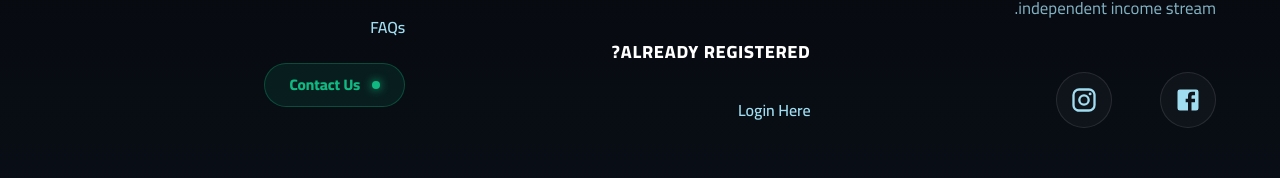
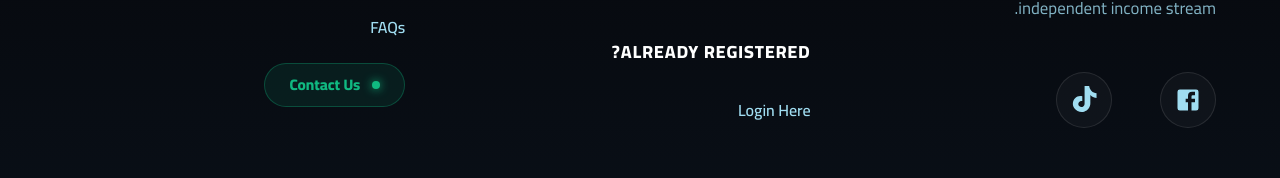
Before and after one commit to abdelrhman445/Future, a Next.js app in the folder Future_Frontend/: page /1 in a window 1280 px wide. Shown: the part 3125-3303 px from the top of the page. Built offline with nearby package versions, Linux system fonts and the light colour scheme; no server answers.

Commit message:
fix: adjust navbar spacing, add custom tiktok icon, and update manager access

```diff
--- a/Future_Frontend/src/app/[locale]/page.tsx
+++ b/Future_Frontend/src/app/[locale]/page.tsx
@@ -10,13 +10,20 @@ import {
 import {
   PlayCircle, School, TrendingUp, Star, Login, PersonAdd, CheckCircle,
   RocketLaunchRounded, WorkspacePremiumRounded, LocalFireDepartmentRounded,
-  ExpandMoreRounded, Facebook, Instagram
+  ExpandMoreRounded, Facebook,
+
 } from '@mui/icons-material';
 import { motion } from 'framer-motion';
 import Navbar from '@/components/layout/Navbar';
 import { coursesApi, adminApi } from '@/lib/api';
 import { useAuthStore } from '@/store/auth.store';
+import SvgIcon from '@mui/material/SvgIcon';
 
+const TiktokIcon = (props: any) => (
+  <SvgIcon {...props} viewBox="0 0 24 24">
+    <path d="M12.525.02c1.31-.02 2.61-.01 3.91.04.15 1.53.85 3.01 2.01 4.14 1.15 1.13 2.7 1.76 4.3 1.94v4.06c-1.39-.08-2.76-.5-3.92-1.22-.52-.33-.99-.74-1.38-1.2v7.1c0 3.32-2.18 6.27-5.32 7.15-3.15.88-6.52-.3-8.4-2.95-1.89-2.65-1.63-6.27.63-8.62 1.63-1.68 3.97-2.3 6.18-1.63v4.11c-.56-.16-1.16-.14-1.69.07-.54.21-.99.59-1.31 1.07-.31.48-.46 1.05-.41 1.62.05.57.3 1.1.72 1.52.42.41.97.68 1.55.77.58.08 1.17-.02 1.68-.3.51-.27.91-.71 1.15-1.23.24-.52.34-1.09.28-1.66V.02z" />
+  </SvgIcon>
+);
 // ================= THEME PALETTE =================
 const palette = {
   bg: '#050508', // Darker premium background
@@ -356,20 +363,29 @@ export default function HomePage() {
 
               {/* 🔴 تم توسيع المسافات بقوة باستخدام الـ gap */}
               <Stack direction="row" sx={{ gap: { xs: 4, sm: 6 } }}>
-                <IconButton component="a" href="https://facebook.com" target="_blank" sx={{
+                <IconButton component="a" href="https://www.facebook.com/share/1ChpQ7cxtQ/?mibextid=wwXIfr" target="_blank" sx={{
                   width: 56, height: 56, color: palette.textSec, bgcolor: alpha('#fff', 0.03), border: `1px solid ${alpha('#fff', 0.1)}`,
                   '&:hover': { color: '#000', bgcolor: palette.primary, borderColor: palette.primary, transform: 'translateY(-5px)', boxShadow: `0 10px 20px ${alpha(palette.primary, 0.3)}` },
                   transition: 'all 0.3s cubic-bezier(0.4, 0, 0.2, 1)'
                 }}>
                   <Facebook sx={{ fontSize: 28 }} />
                 </IconButton>
-                <IconButton component="a" href="https://instagram.com" target="_blank" sx={{
-                  width: 56, height: 56, color: palette.textSec, bgcolor: alpha('#fff', 0.03), border: `1px solid ${alpha('#fff', 0.1)}`,
-                  '&:hover': { color: '#000', bgcolor: palette.primary, borderColor: palette.primary, transform: 'translateY(-5px)', boxShadow: `0 10px 20px ${alpha(palette.primary, 0.3)}` },
-                  transition: 'all 0.3s cubic-bezier(0.4, 0, 0.2, 1)'
-                }}>
-                  <Instagram sx={{ fontSize: 28 }} />
-                </IconButton>
+                <IconButton
+  component="a"
+  href="https://www.tiktok.com/@future_academy.official?_r=1&_t=ZS-95PIcjlTq1B"
+  target="_blank"
+  sx={{
+    width: 56,
+    height: 56,
+    color: palette.textSec,
+    bgcolor: alpha('#fff', 0.03),
+    border: `1px solid ${alpha('#fff', 0.1)}`,
+    '&:hover': { color: '#000', bgcolor: palette.primary, borderColor: palette.primary, transform: 'translateY(-5px)', boxShadow: `0 10px 20px ${alpha(palette.primary, 0.3)}` },
+    transition: 'all 0.3s cubic-bezier(0.4, 0, 0.2, 1)'
+  }}
+>
+  <TiktokIcon sx={{ fontSize: 28 }} />
+</IconButton>
               </Stack>
             </Grid>
 
@@ -416,7 +432,7 @@ export default function HomePage() {
                 <Box sx={{ mt: 2 }}>
                   <Typography
                     component="a"
-                    href="https://wa.me/201000000000"
+                    href="https://wa.me/201155242794"
                     target="_blank"
                     rel="noopener noreferrer"
                     sx={{
--- a/Future_Frontend/src/app/[locale]/terms/page.tsx
+++ b/Future_Frontend/src/app/[locale]/terms/page.tsx
@@ -7,12 +7,17 @@ import {
 } from '@mui/material';
 import {
   GavelRounded, SecurityRounded, CopyrightRounded, PaymentsRounded,
-  HandshakeRounded, UpdateRounded, Facebook, Instagram, ArticleRounded,
+  HandshakeRounded, UpdateRounded, Facebook, ArticleRounded,
   ArrowForwardIosRounded, ArrowBackIosRounded
 } from '@mui/icons-material';
 import { motion } from 'framer-motion';
 import Navbar from '@/components/layout/Navbar';
-
+import SvgIcon from '@mui/material/SvgIcon';
+const TiktokIcon = (props: any) => (
+  <SvgIcon {...props} viewBox="0 0 24 24">
+    <path d="M12.525.02c1.31-.02 2.61-.01 3.91.04.15 1.53.85 3.01 2.01 4.14 1.15 1.13 2.7 1.76 4.3 1.94v4.06c-1.39-.08-2.76-.5-3.92-1.22-.52-.33-.99-.74-1.38-1.2v7.1c0 3.32-2.18 6.27-5.32 7.15-3.15.88-6.52-.3-8.4-2.95-1.89-2.65-1.63-6.27.63-8.62 1.63-1.68 3.97-2.3 6.18-1.63v4.11c-.56-.16-1.16-.14-1.69.07-.54.21-.99.59-1.31 1.07-.31.48-.46 1.05-.41 1.62.05.57.3 1.1.72 1.52.42.41.97.68 1.55.77.58.08 1.17-.02 1.68-.3.51-.27.91-.71 1.15-1.23.24-.52.34-1.09.28-1.66V.02z" />
+  </SvgIcon>
+);
 // ================= THEME PALETTE =================
 const palette = {
   bg: '#050508',
@@ -222,7 +227,7 @@ export default function TermsPage() {
               <Typography sx={{ color: palette.textSec, fontSize: '1rem', mb: 4, maxWidth: 500, mx: 'auto' }}>
                 {ar ? 'إذا كان لديك أي أسئلة بخصوص الشروط والأحكام، فريق الدعم القانوني متاح للرد على جميع استفساراتك.' : 'If you have any questions regarding the terms and conditions, our legal support team is available to answer your inquiries.'}
               </Typography>
-              <Box component="a" href="https://wa.me/201000000000" target="_blank" sx={{ display: 'inline-block', background: palette.primary, color: '#000', px: 4, py: 1.5, borderRadius: '50px', fontWeight: 800, textDecoration: 'none', transition: '0.3s', '&:hover': { background: palette.primaryHover, transform: 'translateY(-3px)', boxShadow: `0 10px 20px ${alpha(palette.primary, 0.3)}` } }}>
+              <Box component="a" href="https://wa.me/201155242794" target="_blank" sx={{ display: 'inline-block', background: palette.primary, color: '#000', px: 4, py: 1.5, borderRadius: '50px', fontWeight: 800, textDecoration: 'none', transition: '0.3s', '&:hover': { background: palette.primaryHover, transform: 'translateY(-3px)', boxShadow: `0 10px 20px ${alpha(palette.primary, 0.3)}` } }}>
                 {ar ? 'تواصل مع الدعم' : 'Contact Support'}
               </Box>
             </Card>
@@ -247,11 +252,11 @@ export default function TermsPage() {
               </Typography>
 
               <Stack direction="row" sx={{ gap: { xs: 4, sm: 6 } }}>
-                <IconButton component="a" href="https://facebook.com" target="_blank" sx={{ width: 56, height: 56, color: palette.textSec, bgcolor: alpha('#fff', 0.03), border: `1px solid ${alpha('#fff', 0.1)}`, '&:hover': { color: '#000', bgcolor: palette.primary, borderColor: palette.primary, transform: 'translateY(-5px)', boxShadow: `0 10px 20px ${alpha(palette.primary, 0.3)}` }, transition: 'all 0.3s' }}>
+                <IconButton component="a" href="https://www.facebook.com/share/1ChpQ7cxtQ/?mibextid=wwXIfr" target="_blank" sx={{ width: 56, height: 56, color: palette.textSec, bgcolor: alpha('#fff', 0.03), border: `1px solid ${alpha('#fff', 0.1)}`, '&:hover': { color: '#000', bgcolor: palette.primary, borderColor: palette.primary, transform: 'translateY(-5px)', boxShadow: `0 10px 20px ${alpha(palette.primary, 0.3)}` }, transition: 'all 0.3s' }}>
                   <Facebook sx={{ fontSize: 28 }} />
                 </IconButton>
-                <IconButton component="a" href="https://instagram.com" target="_blank" sx={{ width: 56, height: 56, color: palette.textSec, bgcolor: alpha('#fff', 0.03), border: `1px solid ${alpha('#fff', 0.1)}`, '&:hover': { color: '#000', bgcolor: palette.primary, borderColor: palette.primary, transform: 'translateY(-5px)', boxShadow: `0 10px 20px ${alpha(palette.primary, 0.3)}` }, transition: 'all 0.3s' }}>
-                  <Instagram sx={{ fontSize: 28 }} />
+                <IconButton component="a" href="https://www.tiktok.com/@future_academy.official?_r=1&_t=ZS-95PIcjlTq1B" target="_blank" sx={{ width: 56, height: 56, color: palette.textSec, bgcolor: alpha('#fff', 0.03), border: `1px solid ${alpha('#fff', 0.1)}`, '&:hover': { color: '#000', bgcolor: palette.primary, borderColor: palette.primary, transform: 'translateY(-5px)', boxShadow: `0 10px 20px ${alpha(palette.primary, 0.3)}` }, transition: 'all 0.3s' }}>
+                  <TiktokIcon sx={{ fontSize: 28 }} />
                 </IconButton>
               </Stack>
             </Grid>
@@ -292,7 +297,7 @@ export default function TermsPage() {
                 </Typography>
 
                 <Box sx={{ mt: 2 }}>
-                  <Typography component="a" href="https://wa.me/201000000000" target="_blank" rel="noopener noreferrer" sx={{ display: 'inline-flex', alignItems: 'center', gap: 1.5, background: alpha(palette.success, 0.1), color: palette.success, border: `1px solid ${alpha(palette.success, 0.3)}`, px: 3, py: 1.2, borderRadius: '50px', fontWeight: 800, fontSize: '0.95rem', transition: 'all 0.3s', textDecoration: 'none', '&:hover': { background: palette.success, color: '#fff', transform: 'translateY(-3px)', boxShadow: `0 8px 20px ${alpha(palette.success, 0.3)}` } }}>
+                  <Typography component="a" href="https://wa.me/201155242794" target="_blank" rel="noopener noreferrer" sx={{ display: 'inline-flex', alignItems: 'center', gap: 1.5, background: alpha(palette.success, 0.1), color: palette.success, border: `1px solid ${alpha(palette.success, 0.3)}`, px: 3, py: 1.2, borderRadius: '50px', fontWeight: 800, fontSize: '0.95rem', transition: 'all 0.3s', textDecoration: 'none', '&:hover': { background: palette.success, color: '#fff', transform: 'translateY(-3px)', boxShadow: `0 8px 20px ${alpha(palette.success, 0.3)}` } }}>
                     <Box component="span" sx={{ width: 8, height: 8, borderRadius: '50%', bgcolor: 'currentColor', boxShadow: `0 0 10px currentColor` }} />
                     {ar ? 'تواصل معنا' : 'Contact Us'}
                   </Typography>
```
Also changed, not shown: Future_Frontend/src/app/[locale]/privacy/page.tsx (+14 -6 lines).
